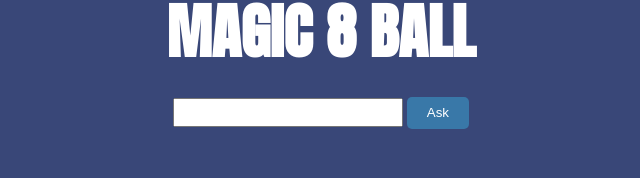
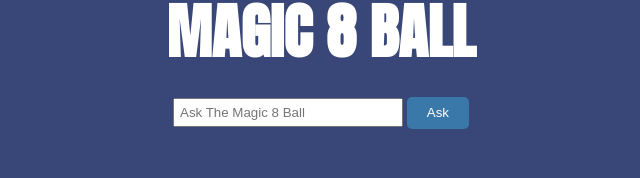
Before and after one commit to KairuChris/magic-8-ball, a website built with Vite: page index.html in a window 1280 px wide. Shown: the part 118-296 px from the top of the page, without its empty margins (319-959 px from the left). Built offline with nearby package versions, Linux system fonts and the light colour scheme.

Commit message:
added a placeholder text

```diff
--- a/index.html
+++ b/index.html
@@ -13,7 +13,7 @@
     <div id="app">
       <form id="form">
         <h1>MAGIC 8 BALL</h1>
-        <input type="text" name="input" id="input-field">
+        <input type="text" name="input" id="input-field" placeholder="Ask The Magic 8 Ball">
         <input type="submit" id="ask-btn" value="Ask">
       </form>
       <div class="ball">
```
